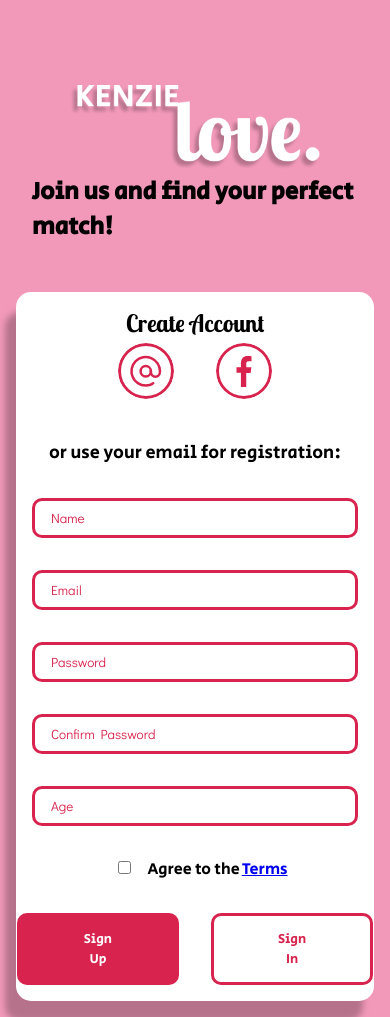
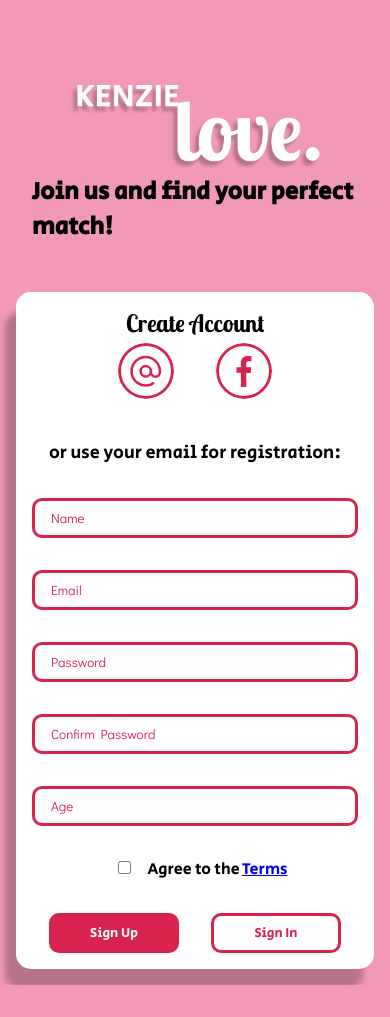
Before and after one commit to httTinder/httTinder-App, a React (Create React App) app in the folder love-kenzie/: page / in a window 390 px wide. After the commit the page ends 985 px from the top, so only its background shows below. Built offline with nearby package versions, Linux system fonts and the light colour scheme.

Commit message:
fix: button responsive style

```diff
--- a/love-kenzie/src/components/button/style.ts
+++ b/love-kenzie/src/components/button/style.ts
@@ -7,8 +7,23 @@ interface IButton {
 
 export const ButtonStyle = styled.button`
 	border-radius: 10px;
-	padding: 0.8rem 4rem;
 	border: 3px solid var(--red);
+	/* padding: 0.2rem 3rem; */
+	height: 40px;
+	width: 130px;
+
+	@media (min-width: 425px) {
+		width: 160px;
+	}
+	@media (min-width: 650px) {
+		width: 200px;
+	}
+	@media (min-width: 768px) {
+		width: 130px;
+	}
+	@media (min-width: 928px) {
+		width: 170px;
+	}
 
 	transition: ease-in-out 200ms;
 
--- a/love-kenzie/src/styles/global.ts
+++ b/love-kenzie/src/styles/global.ts
@@ -26,7 +26,7 @@ export default createGlobalStyle`
 
      body {
           overflow-x: hidden;
-	background-color: var(--pink);
+	     background-color: var(--pink);
      }
 
      h1{
@@ -68,11 +68,11 @@ export default createGlobalStyle`
 
        /* Handle */
      ::-webkit-scrollbar-thumb {
-          background: var(--red);
+          background: var(--white);
           border-radius: 1.6rem;
      }
      /* Handle on hover */
      ::-webkit-scrollbar-thumb:hover {
-          background:  var(--red);
+          background:  var(--white);
      }
 `
```
